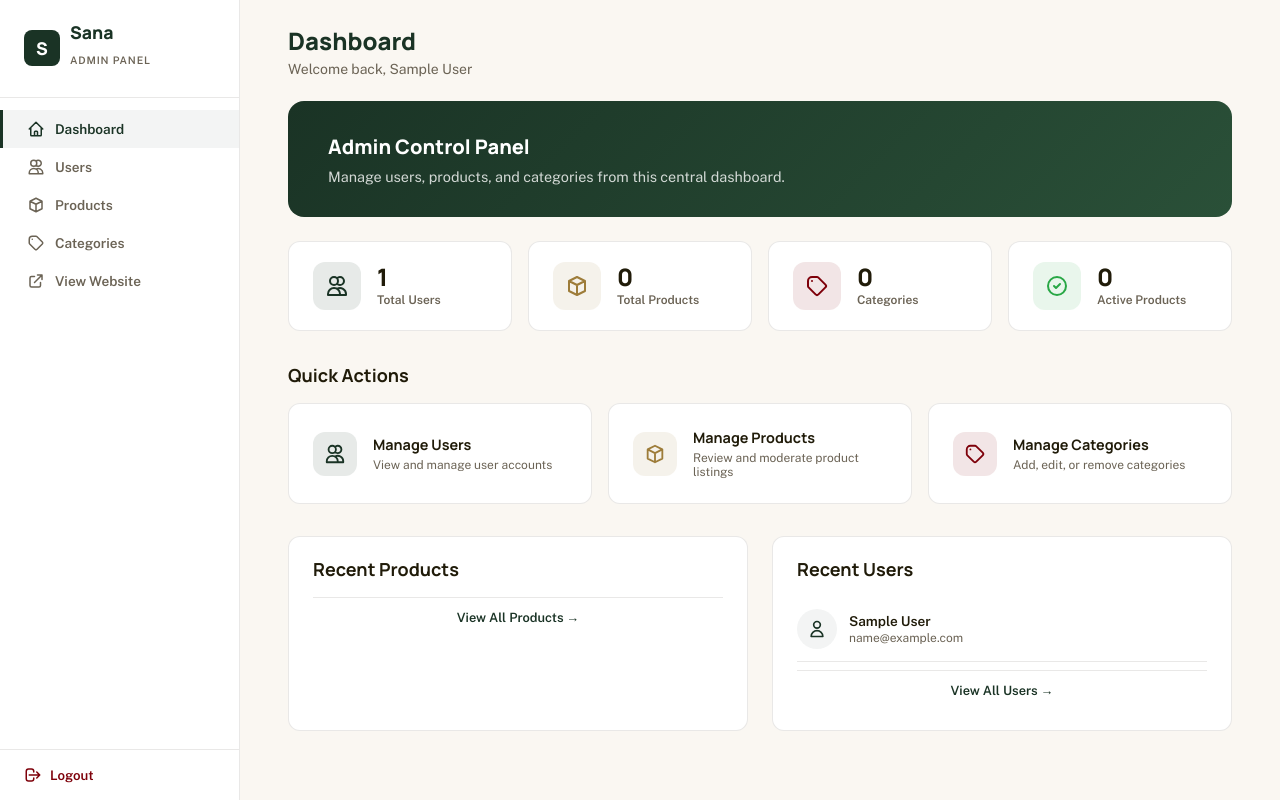
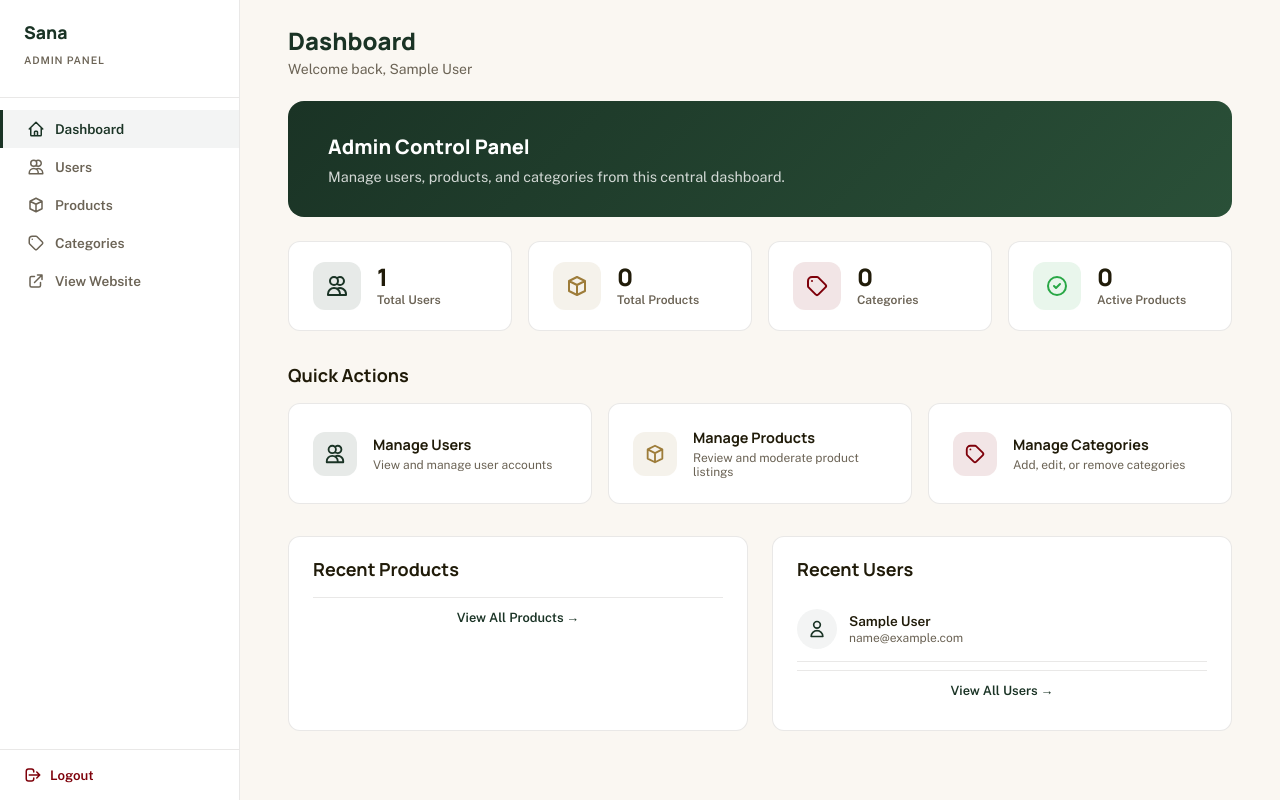
Before and after one commit to soknanprogramming/e-shops-php, a PHP site: page /views/admin.php in a window 1280 px wide. Run offline with PHP 8.4, Linux system fonts and the light colour scheme; the visitor is signed in with stand-in values (Sample User, id 1); data that the repository does not hold is empty.

Commit message:
just delete logo

```diff
--- a/views/assets/admin_sidebar.php
+++ b/views/assets/admin_sidebar.php
@@ -221,7 +221,6 @@
 
 <div class="admin-sidebar">
     <div class="sidebar-brand">
-        <div class="sidebar-brand-icon">S</div>
         <div>
             <p class="sidebar-brand-text">Sana</p>
             <p class="sidebar-brand-sub">Admin Panel</p>
```
